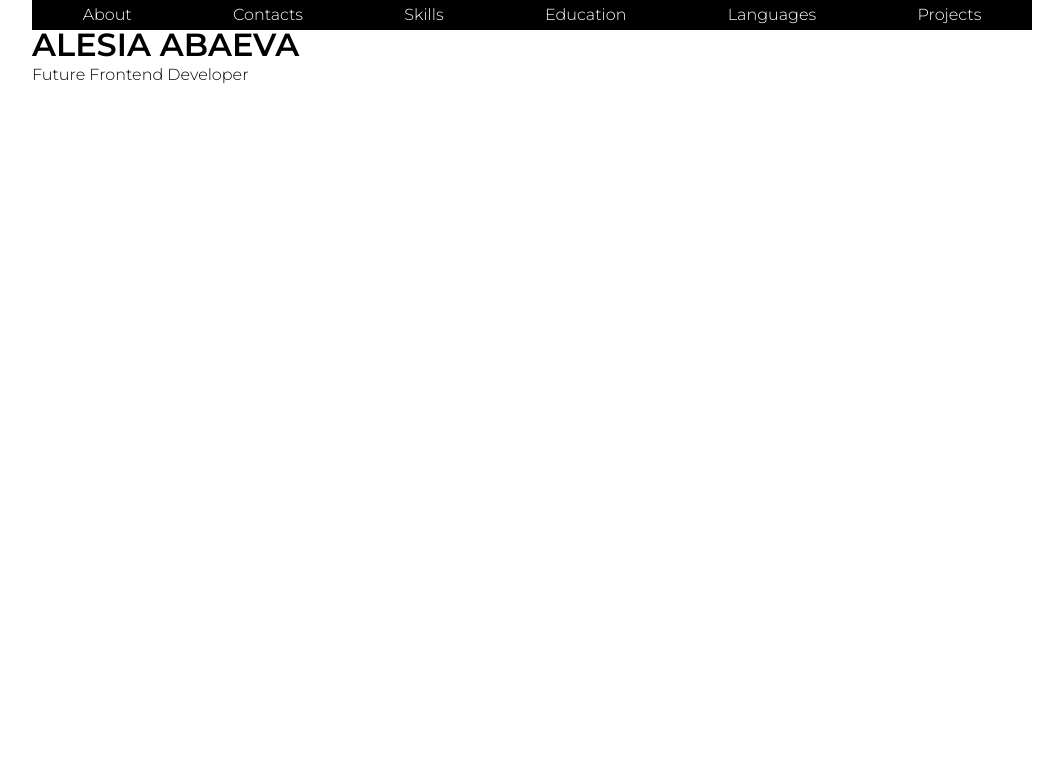
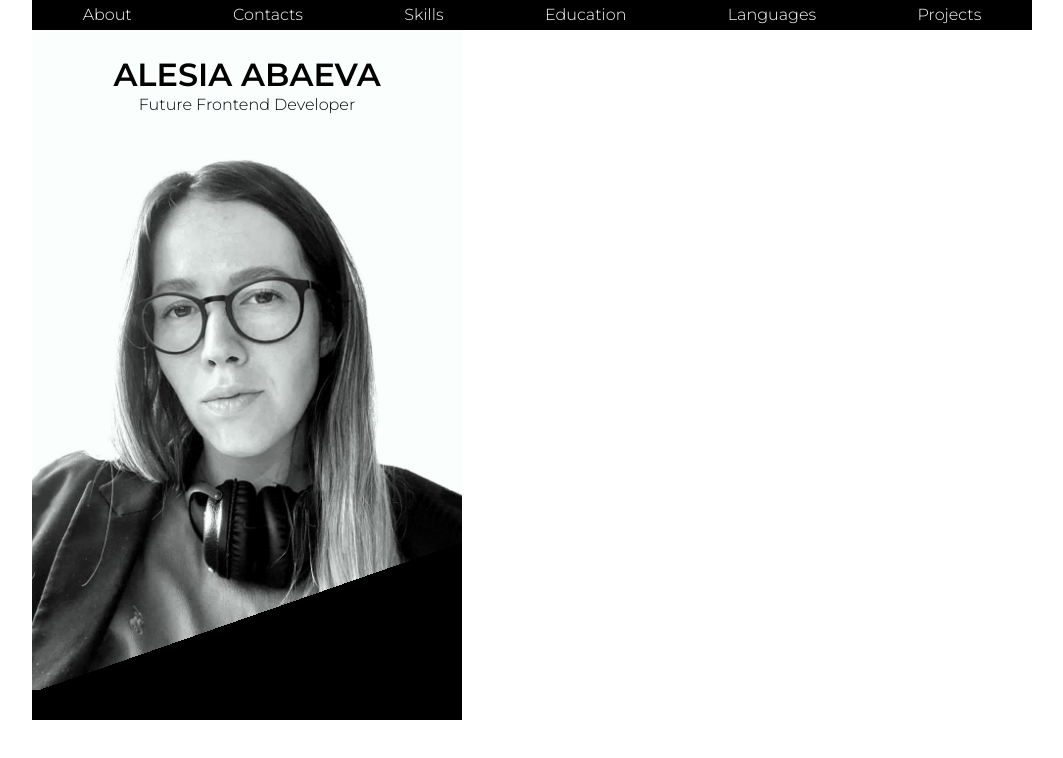
Before and after one commit to Alesia-Abaeva/rsschool-cv, a plain HTML site: page index.html in a window 1280 px wide. Shown: the whole page, without its empty margins (108-1171 px from the left). Drawn offline with Linux system fonts and the light colour scheme.

Commit message:
feat: add avatar section

```diff
--- a/index.html
+++ b/index.html
@@ -25,6 +25,13 @@
 
     <main class="main__container">
         <div class="main__title"><h1>ALESIA ABAEVA</h1><p>Future Frontend Developer</p></div>
+        <div class="section__container">
+            <div class="container__left-section">
+                <div class="left-section__avatar"><img class="avatar" src="./img/avatar-cv-black-1.jpg" alt="avatar"></div>
+
+            </div>
+
+        </div>
 
     </main>
 
--- a/style.css
+++ b/style.css
@@ -52,5 +52,42 @@ body{
 }
 
 .main__title{
+    padding-top: 30px;
+    width: 43%;
+    text-align: center;
+    background-color: #fafefd;
+}
 
+.section__container{
+    display: flex;
+    gap: 1px;
 }
+
+.container__left-section{
+    width: 43%;
+    background-color: #000000;
+    color: #f5f5f5;
+}
+
+.left-section__avatar{
+    position: relative;
+    width: 100%;
+    margin-bottom: 20px;
+}
+
+.left-section__avatar::before{
+    display: block;
+    content: '';
+    width: 100%;
+    height:150px;
+    background: linear-gradient(to top left, #000000 50%, #06060600 1%);
+    position: absolute;
+    left: 0;
+    bottom: 0;
+    transform: translateY(-5%);
+}
+
+.avatar{
+    width: 450px;
+    max-width: 100%;
+}
```
Also changed, not shown: img/avatar-cv-black-1.jpg (added).
